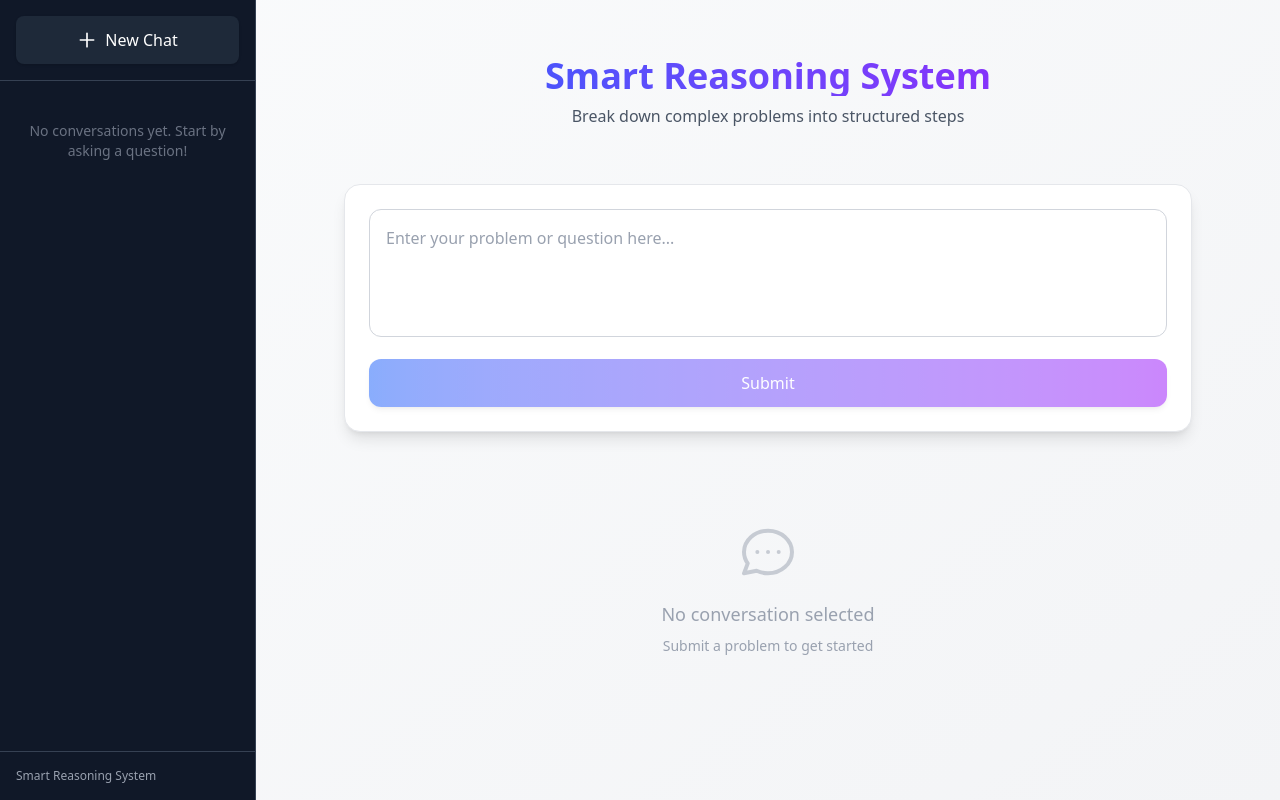
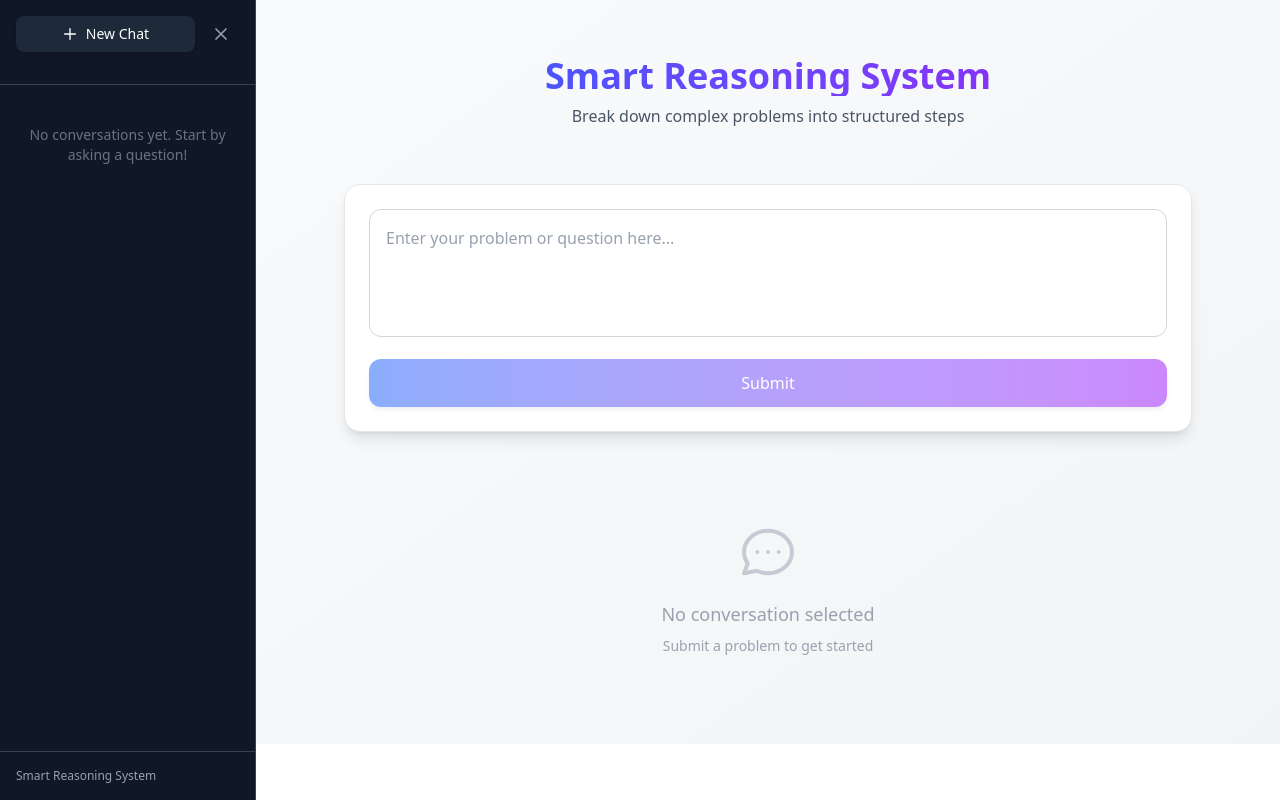
Before and after one commit to FakhirAhmedKhan/Smart-Reasoning-System, a Next.js app: page / in a window 1280 px wide. Built offline with nearby package versions, Linux system fonts and the light colour scheme.

Commit message:
add close BTN

```diff
--- a/app/components/Sidebar.tsx
+++ b/app/components/Sidebar.tsx
@@ -8,6 +8,7 @@ interface SidebarProps {
     activeId: string | null;
     onSelect: (id: string) => void;
     onNewChat: () => void;
+    onClose: () => void;
 }
 
 export default function Sidebar({
@@ -15,17 +16,19 @@ export default function Sidebar({
     activeId,
     onSelect,
     onNewChat,
+    onClose,
 }: SidebarProps) {
     return (
-        <div className="w-64 bg-gray-900 text-white flex flex-col h-screen border-r border-gray-700">
+        <div className="w-64 bg-gray-900 text-white flex flex-col h-screen border-r border-gray-700 relative">
             {/* Header */}
             <div className="p-4 border-b border-gray-700">
+                <div className="flex items-center gap-2 mb-4">
                     <button
                         onClick={onNewChat}
-                    className="w-full bg-gray-800 hover:bg-gray-700 text-white py-3 px-4 rounded-lg transition-all duration-200 flex items-center justify-center gap-2 font-medium shadow-sm hover:shadow-md"
+                        className="flex-1 bg-gray-800 hover:bg-gray-700 text-white py-2 px-3 rounded-lg transition-all duration-200 flex items-center justify-center gap-2 font-medium shadow-sm hover:shadow-md text-sm"
                     >
                         <svg
-                        className="w-5 h-5"
+                            className="w-4 h-4"
                             fill="none"
                             stroke="currentColor"
                             viewBox="0 0 24 24"
@@ -39,6 +42,26 @@ export default function Sidebar({
                         </svg>
                         New Chat
                     </button>
+                    <button
+                        onClick={onClose}
+                        className="p-2 hover:bg-gray-800 rounded-lg text-gray-400 hover:text-white transition-colors"
+                        title="Close Sidebar"
+                    >
+                        <svg
+                            className="w-5 h-5"
+                            fill="none"
+                            stroke="currentColor"
+                            viewBox="0 0 24 24"
+                        >
+                            <path
+                                strokeLinecap="round"
+                                strokeLinejoin="round"
+                                strokeWidth={2}
+                                d="M6 18L18 6M6 6l12 12"
+                            />
+                        </svg>
+                    </button>
+                </div>
             </div>
 
             {/* History List */}
--- a/app/page.tsx
+++ b/app/page.tsx
@@ -10,6 +10,7 @@ export default function Page() {
   const [activeId, setActiveId] = useState<string | null>(null);
   const [loading, setLoading] = useState(false);
   const [error, setError] = useState("");
+  const [isSidebarOpen, setIsSidebarOpen] = useState(true);
 
   const activeConversation = conversations.find((c) => c.id === activeId) || null;
 
@@ -81,13 +82,37 @@ export default function Page() {
   };
 
   return (
-    <div className="flex h-screen overflow-hidden">
+    <div className="flex h-screen overflow-hidden bg-white">
+      {isSidebarOpen ? (
         <Sidebar
           conversations={conversations}
           activeId={activeId}
           onSelect={handleSelectConversation}
           onNewChat={handleNewChat}
+          onClose={() => setIsSidebarOpen(false)}
         />
+      ) : (
+        <button
+          onClick={() => setIsSidebarOpen(true)}
+          className="fixed top-4 left-4 z-20 p-2 bg-gray-900 text-white rounded-lg hover:bg-gray-800 transition-colors shadow-lg border border-gray-700"
+          title="Open Sidebar"
+        >
+          <svg
+            className="w-6 h-6"
+            fill="none"
+            stroke="currentColor"
+            viewBox="0 0 24 24"
+          >
+            <path
+              strokeLinecap="round"
+              strokeLinejoin="round"
+              strokeWidth={2}
+              d="M4 6h16M4 12h16M4 18h16"
+            />
+          </svg>
+        </button>
+      )}
+      <div className={`flex-1 transition-all duration-300 ${isSidebarOpen ? '' : 'w-full'}`}>
         <MainContent
           activeConversation={activeConversation}
           onSubmit={handleSubmit}
@@ -95,5 +120,6 @@ export default function Page() {
           error={error}
         />
       </div>
+    </div>
   );
 }
```
Lines whose indentation alone changed are shown as unchanged.
